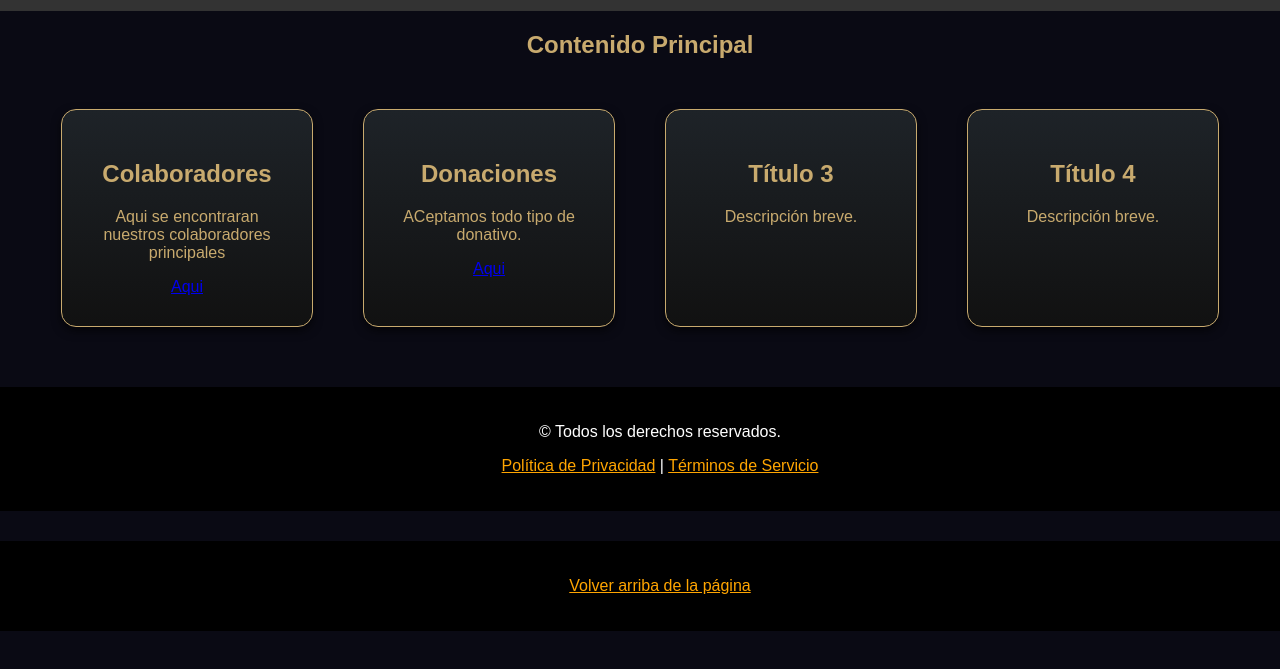
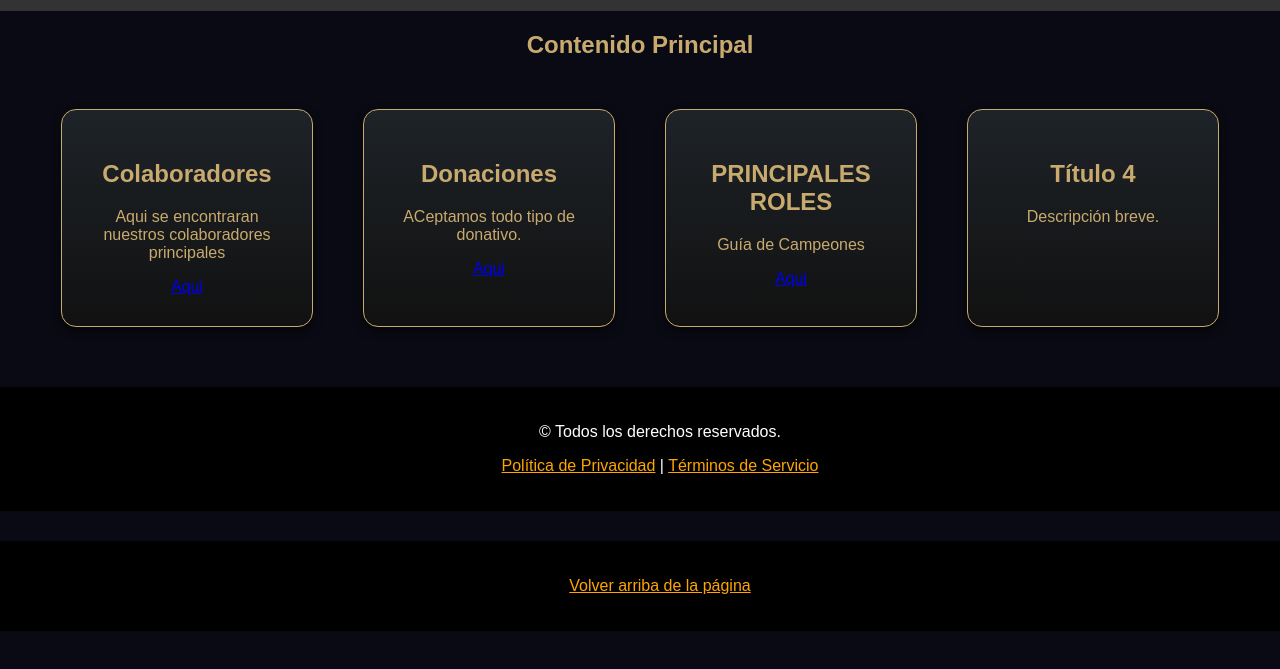
Before and after one commit to shermidagre/PaginaLol, a plain HTML site: page Seleccionapartados/inicio.html in a window 1280 px wide. Shown: the part 89-758 px from the top of the page. Drawn offline with Linux system fonts and the light colour scheme.

Commit message:
AGREGADO EL ENLACE A ROLES DESDE LA PAGINA INICIO. AGREGADO EL ENLACE VOLVER A PAGINA INICIO DESDE ROLES

```diff
--- a/Seleccionapartados/inicio.html
+++ b/Seleccionapartados/inicio.html
@@ -49,9 +49,11 @@
 
     <div class="card">
 
-      <h2>Título 3</h2>
+      <h2>PRINCIPALES ROLES</h2>
 
-      <p>Descripción breve.</p>
+      <p>Guía de Campeones</p>
+
+      <a href="../ROLES/CAMPEONES.html"> Aqui </a>
 
     </div>
 
```
Also changed, not shown: ROLES/CAMPEONES.html (+1 -1 lines).
